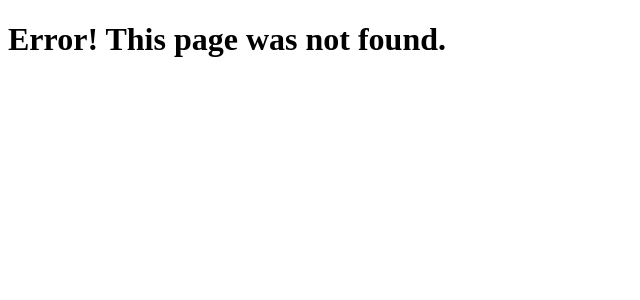
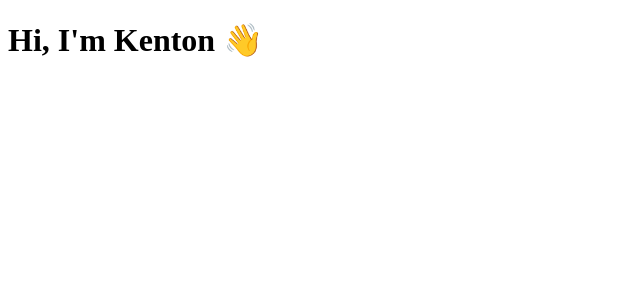
Before and after one commit to kduprey/kentonduprey-site, a Next.js app: page /components/Hero in a window 1280 px wide. Before the commit this address had no page. Shown: the top 300 px of the page, without its empty margins (0-640 px from the left). Built offline with nearby package versions, Linux system fonts and the light colour scheme.

Commit message:
adding hero component

```diff
--- /dev/null
+++ b/pages/components/Hero.js
@@ -0,0 +1,9 @@
+const Hero = (props) => {
+	return (
+		<div className="flex flex-col justify-evenly items-center">
+			<h1>Hi, I'm Kenton 👋</h1>
+		</div>
+	);
+};
+
+export default Hero;
--- a/pages/index.js
+++ b/pages/index.js
@@ -3,11 +3,11 @@ import Navbar from "./components/Navbar";
 
 const Home = () => {
 	return (
-		<div className="flex flex-col items-center justify-center min-h-screen py-2">
+		<div>
 			{/* Header */}
 			<Header title="Kenton Duprey - Web Developer" />
 
-			<main className="vh-100 flex flex-col">
+			<main className="">
 				<Navbar />
 			</main>
 		</div>
```
